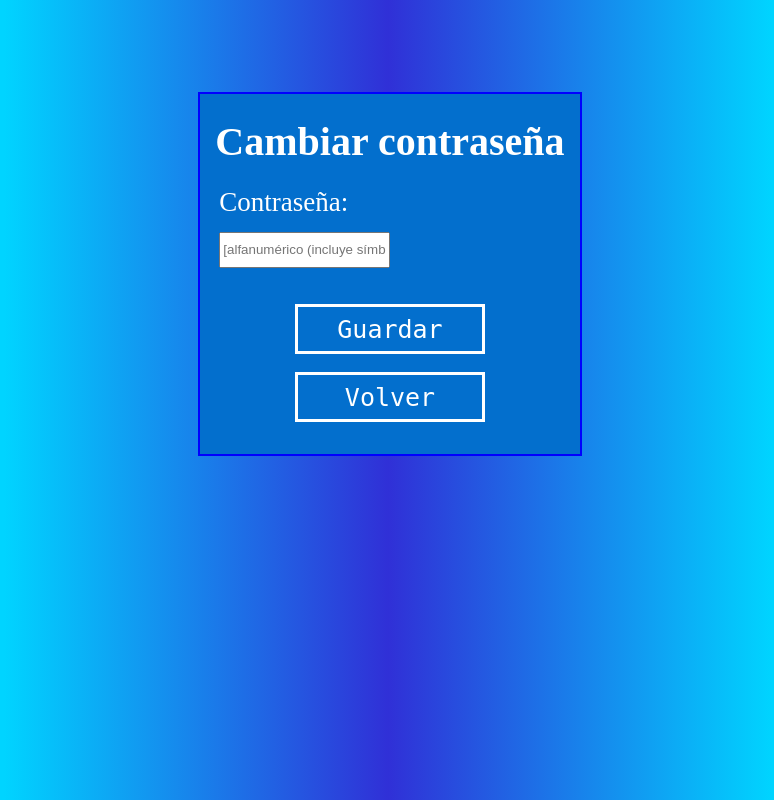
After one commit to IvanMataFernandez/Proyecto-SGSSI, a PHP site: the page made by app/editarContraseña.php in a window 1280 px wide. The commit adds this page. Shown: the whole page, without its empty margins (252-1026 px from the left). Run offline with PHP 8.4, Linux system fonts and the light colour scheme; the visitor is signed in with stand-in values (Sample User, id 1).

Commit message:
Add files via upload

```diff
--- /dev/null
+++ b/app/comprobarContraseña.js
@@ -0,0 +1,71 @@
+
+function comprobarDatos() {
+
+
+
+
+
+
+
+        var cont = document.formulario.cont.value;
+
+
+
+
+	comprobar(cont);
+
+
+
+
+
+
+
+
+
+}
+
+function comprobar(contraseina) {
+
+
+	// Comprobar contraseña
+
+	i = 0;
+	val = contraseina.length != 0;
+	letra = false;
+	num = false;
+
+
+	if (!val) {window.alert("Rellena el campo de contraseña"); return;}
+
+		// Comprobaciones para seguridad
+
+	if (contraseina.length > 128) {window.alert("Contraseña demasiado larga, acórtela."); return;}
+        if (contraseina.length < 10) {window.alert("Escriba una contraseña de al menos 10 caracteres"); return;}
+
+
+	while (i != contraseina.length && val) {
+
+		c = contraseina.charAt(i);
+
+		val = (c >= 'A' && c <= 'Z') || (c >= 'a' && c <= 'z') ||  c == ' ' || c == 'ñ' || c == 'Ñ' || c == 'á' || c == 'é' || c == 'í' || c == 'ó' || c == 'ú'|| c == 'Á' || c == 'É' || c == 'Í' || c == 'Ó' || c == 'Ú' || (c >= '!' && c <= '/');
+		letra = val || letra;
+
+		num = (c >= '0' && c <= '9') || num;
+		val = val || (c >= '0' && c <= '9');
+
+
+
+
+		i++;
+	}
+
+	if (!val) {window.alert("Formato de contraseña inválido, usa caracteres alfanuméricos, comillas o ! # $ % & ( ) * + , - . /"); return;}
+	if (!num) {window.alert("Formato de contraseña inválido, usa al menos un dígito en tu contraseña."); return;}
+	if (!letra) {window.alert("Formato de contraseña inválido, usa al menos una letra mayúscula o minúscula en tu contraseña."); return;}
+	document.formulario.submit();
+
+
+
+
+
+}
--- a/app/comprobarRegistro.js
+++ b/app/comprobarRegistro.js
@@ -250,7 +250,7 @@ function comprobar(nombre, dni, telef, nac, email, usuario, contraseina) {
 
 	if (contraseina.length > 128) {window.alert("Contraseña demasiado larga, acórtela."); return;}
         if (contraseina.length < 10) {window.alert("Escriba una contraseña de al menos 10 caracteres"); return;}
-        if (contraseina == usuario) {window.alert("No ponga su nombre de usuario como contraseña"); return;}
+
 
 	while (i != contraseina.length && val) {
 
--- /dev/null
+++ b/app/editarContraseña.php
@@ -0,0 +1,54 @@
+<?php session_start();
+include('funciones.php');
+
+	if (!$_SESSION['autentificado']) {
+
+ 	echo "<script> window.location.replace('http://localhost:81'); </script> ";
+	}
+
+	if ($_SESSION['confirmoBorrado'] == true) {
+		$_SESSION['confirmoBorrado'] = false;
+	}
+
+
+
+
+?>
+
+
+
+
+
+
+
+<html>
+	<link rel="stylesheet" href="estilo8.css">
+	<script type = "text/javascript" src="comprobarContraseña.js"></script>
+	<head>
+
+
+	</head>
+	<body>
+<br><br><br>
+		<div class="margen">
+			<br>
+
+			<div class="tituloLogIn"> Cambiar contraseña </div>
+
+			<form name = "formulario" action = "editarContraseñaABD.php" method = "POST">
+
+				<div class="textoLogIn"> Contraseña:  </div>
+				<input class="campoLogIn" type="text" name="cont" placeholder="[alfanumérico (incluye símbolos raros)]" > <br><br><br>
+				<input class ="botonOpcion" type="button" value = "Guardar" onclick="comprobarDatos()">  <br> <br>
+				<a href="paginaDeUsuario.php"><input class="botonOpcion" type="button" value="Volver"> </a>
+
+
+
+		</div>
+
+	</body>
+
+
+
+
+</html>
--- /dev/null
+++ b/app/estilo8.css
@@ -0,0 +1,102 @@
+
+body{
+
+
+	/* Creado con https://cssgradient.io/ */
+
+	background: rgb(0,212,255);
+	background: linear-gradient(90deg, rgba(0,212,255,1) 20%, rgba(48,48,215,1) 50%, rgba(0,212,255,1) 80%);
+}
+
+
+.titulo{
+	color: blue;
+	font-size: 60px;
+	font-family: Arial;
+	font-weight: 500;
+	letter-spacing: 3px;
+	word-spacing: 10px;
+	text-align: center;
+
+
+
+}
+
+.margen{
+	width: 30%;
+	height: 360px;
+	border: 2px solid;
+	color: blue;
+	background-color: rgb(3,111,205);
+	position: relative;
+	top: 30px;
+	left: 35%;
+
+
+}
+
+.tituloLogIn{
+	font-size: 40px;
+	color: white;
+	text-align: center;
+	line-height: 60px;
+	font-weight: 900;
+
+}
+
+.textoLogIn{
+	font-size: 27px;
+	color: white;
+	position: relative;
+	font-weight: 300;
+	left: 5%;
+	line-height: 60px;
+
+
+}
+
+.campoLogIn{
+	position: relative;
+	left: 5%;
+	width: 45%;
+	line-height: 30px;
+}
+
+.botonReset{
+	position: relative;
+	left: 5%;
+	height: 30px;
+
+
+}
+
+.botonOpcion{
+	position: relative;
+	left: 25%;
+	width: 50%;
+	height: 50px;
+	background-color: rgb(3,111,205);
+	border: 0px;
+	font-size: 25px;
+	font-family: monospace;
+	color: white;
+	border: 3px solid;
+	border-color: white;
+
+
+}
+
+
+
+
+.mensaje{
+
+	color: white;
+	font-size: 20px;
+	font-weight: 500;
+	text-align: center;
+}
+
+h1{
+	color: green;
+ }
--- a/app/paginaDeUsuario.php
+++ b/app/paginaDeUsuario.php
@@ -187,6 +187,7 @@ include('funciones.php');
 
 				<a href="cuadrosDeUsuario.php"><input class="botonMenu" type="button" value="Crear,visionar,editar o borrar registros de tu perfil"> </a>  <br> <br>
 				<a href="editarDatosPersonales.php"><input class="botonMenu" type="button" value="Cambiar información personal de la cuenta"> </a>  <br> <br>
+				<a href="editarContraseña.php"><input class="botonMenu" type="button" value="Cambiar contraseña"> </a>  <br> <br>
 				<a href="index.php"><input class="botonMenu" type="button" value="Desconectarse"> </a>
 
 
```
Also changed, not shown: app/editarContraseñaABD.php (added, +81 -0 lines), app/index.php (+55 -101 lines), 1 other file.
